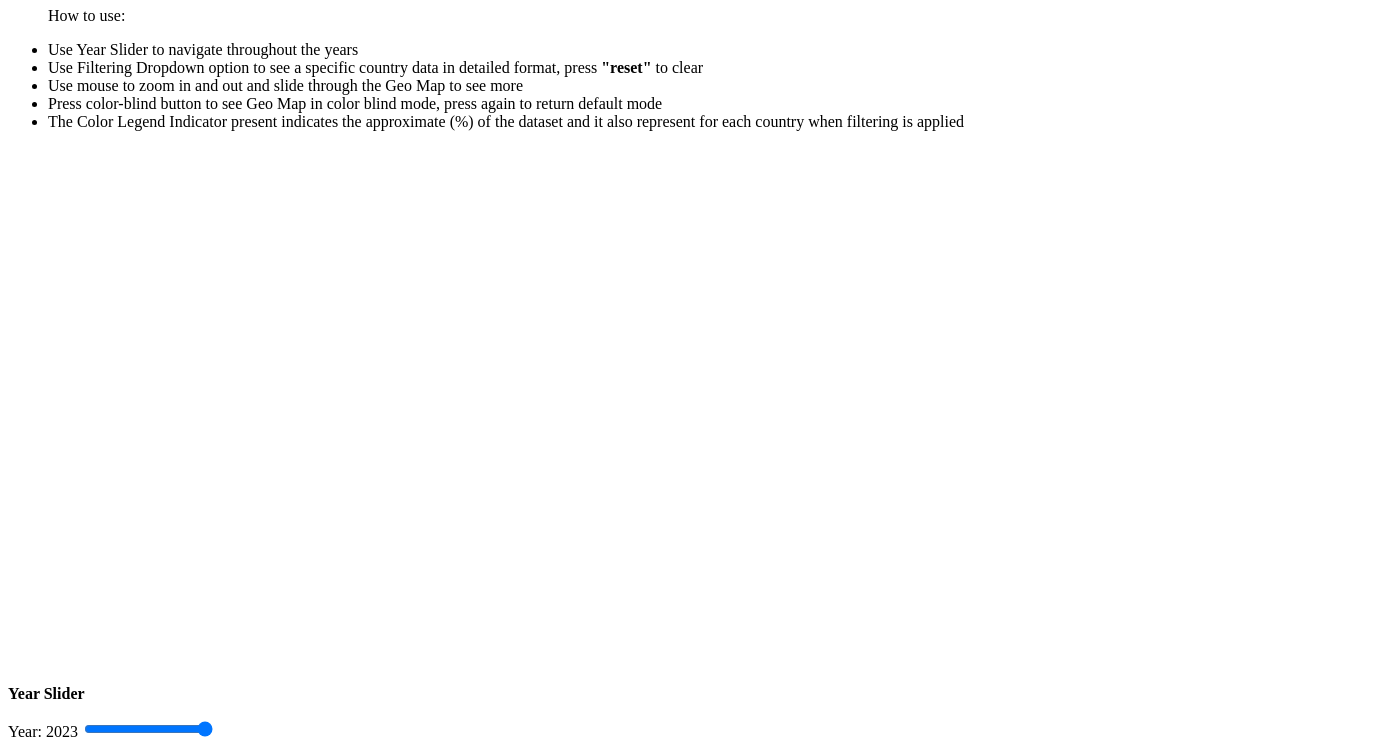
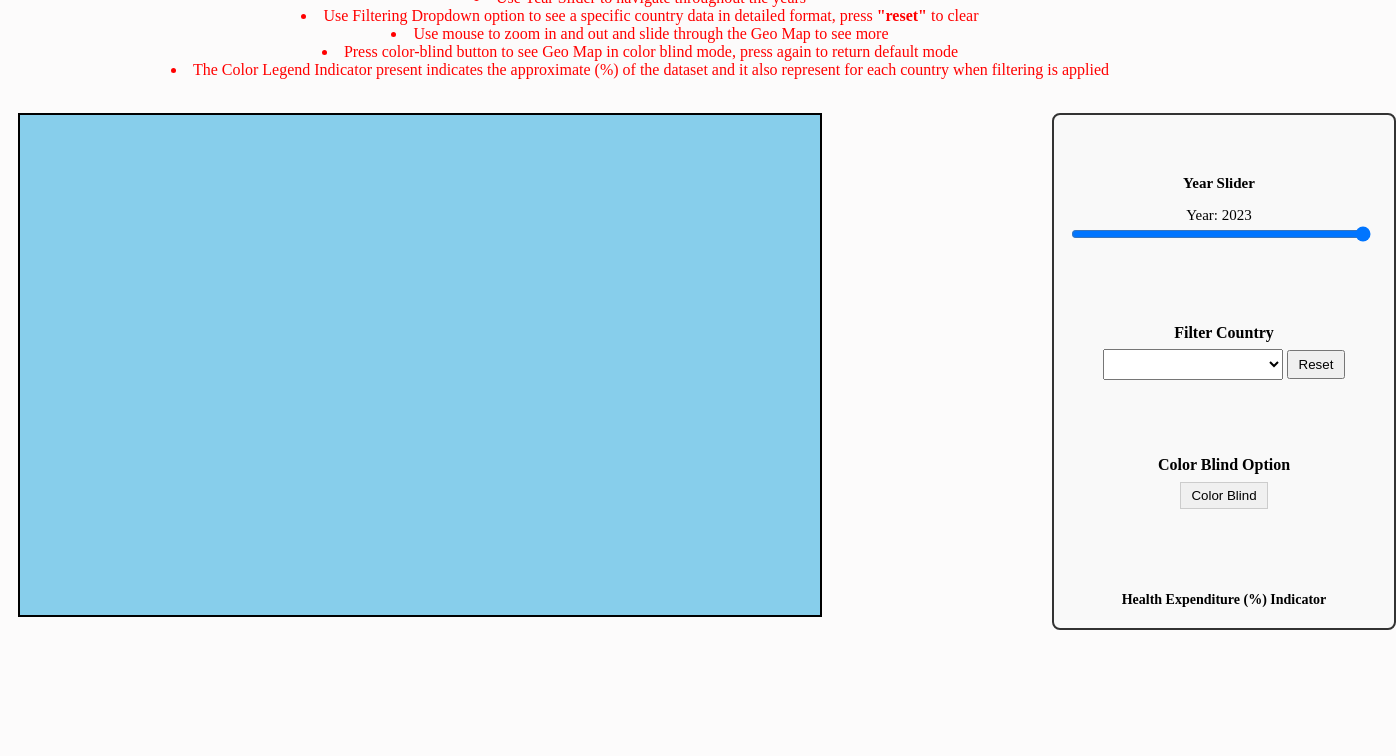
Before and after one commit to guogolucky/Data-Visualization-COS30045-, a plain HTML site: page firstvisual.html in a window 1280 px wide. Shown: the part 176-932 px from the top of the page, 1396 px wide, since content can reach past the window. After the commit the page ends 824 px from the top, so only its background shows below. Drawn offline with nearby package versions, Linux system fonts and the light colour scheme; no server answers.

Commit message:
Update firstvisual.html

```diff
--- a/firstvisual.html
+++ b/firstvisual.html
@@ -5,7 +5,7 @@
     <meta name="description" content="Data Visualisation"/>
     <meta name="keywords" content="HTML, CSS, D3"/>
     <meta name="author" content="GT"/>
-    <link rel="stylesheet" href="first visual.css">
+    <link rel="stylesheet" href="firstvisual.css">
     <title>D3 Chart</title>
 
     <script src="https://d3js.org/d3.v7.min.js"></script>
```
